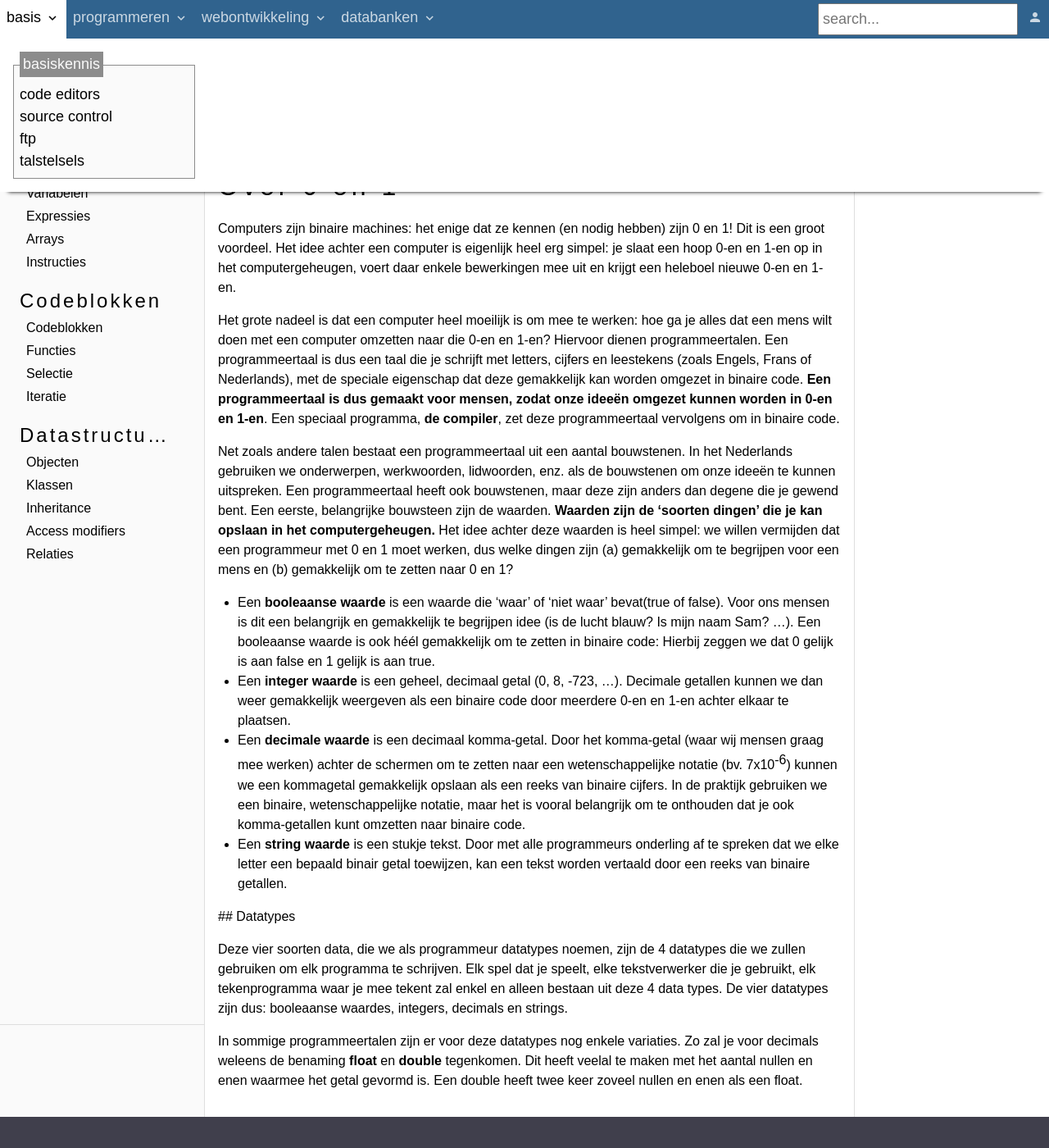
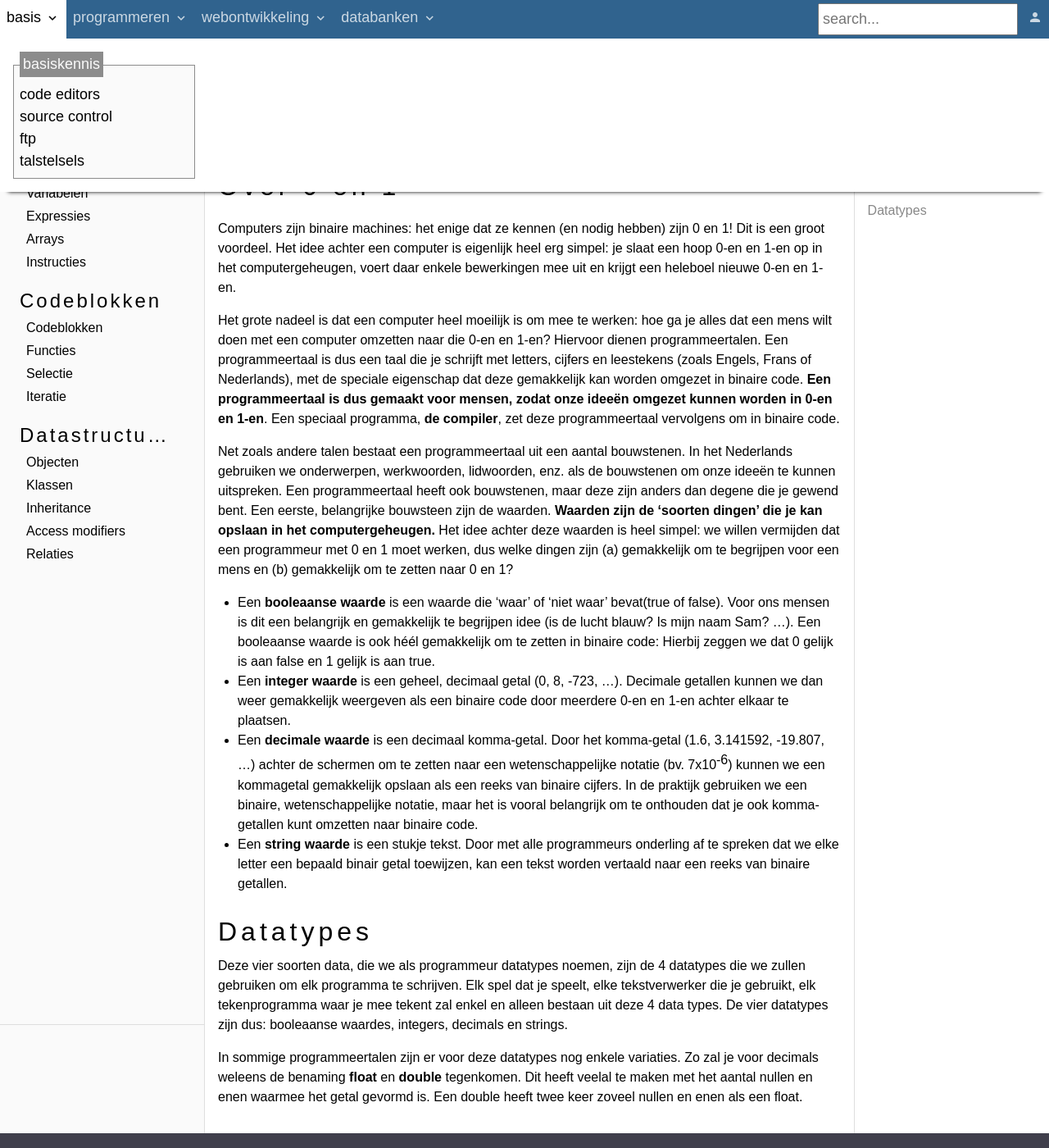
Before and after one commit to T-INFORMATICA/t-informatica.github.io, a Jekyll site: the page built from _courses/programmeren/instructies/waardes.md, in a window 1280 px wide and 1400 px high. Shown: the whole window at 82% size. Built offline with Jekyll 4.4.1, drawn with Linux system fonts in a browser that asks for light colours; comment, search, counter and statistics services are not loaded.

Commit message:
Update waardes.md

```diff
--- a/_courses/programmeren/instructies/waardes.md
+++ b/_courses/programmeren/instructies/waardes.md
@@ -26,10 +26,10 @@ Net zoals andere talen bestaat een programmeertaal uit een aantal bouwstenen. In
 
  - Een **booleaanse waarde** is een waarde die 'waar' of 'niet waar' bevat(`true` of `false`). Voor ons mensen is dit een belangrijk en gemakkelijk te begrijpen idee (is de lucht blauw? Is mijn naam Sam? ...). Een booleaanse waarde is ook héél gemakkelijk om te zetten in binaire code: Hierbij zeggen we dat 0 gelijk is aan `false` en 1 gelijk is aan `true`.
  - Een **integer waarde** is een geheel, decimaal getal (0, 8, -723, ...). Decimale getallen kunnen we dan weer gemakkelijk weergeven als een binaire code door meerdere `0`-en en `1`-en achter elkaar te plaatsen.
- - Een **decimale waarde** is een decimaal komma-getal. Door het komma-getal (waar wij mensen graag mee werken) achter de schermen om te zetten naar een wetenschappelijke notatie (bv. 7x10<sup>-6</sup>) kunnen we een kommagetal gemakkelijk opslaan als een reeks van binaire cijfers. In de praktijk gebruiken we een binaire, wetenschappelijke notatie, maar het is vooral belangrijk om te onthouden dat je ook komma-getallen kunt omzetten naar binaire code.
- - Een **string waarde** is een stukje tekst. Door met alle programmeurs onderling af te spreken dat we elke letter een bepaald binair getal toewijzen, kan een tekst worden vertaald door een reeks van binaire getallen.
+ - Een **decimale waarde** is een decimaal komma-getal. Door het komma-getal (1.6, 3.141592, -19.807, ...) achter de schermen om te zetten naar een wetenschappelijke notatie (bv. 7x10<sup>-6</sup>) kunnen we een kommagetal gemakkelijk opslaan als een reeks van binaire cijfers. In de praktijk gebruiken we een binaire, wetenschappelijke notatie, maar het is vooral belangrijk om te onthouden dat je ook komma-getallen kunt omzetten naar binaire code.
+ - Een **string waarde** is een stukje tekst. Door met alle programmeurs onderling af te spreken dat we elke letter een bepaald binair getal toewijzen, kan een tekst worden vertaald naar een reeks van binaire getallen.
 
- ## Datatypes
+## Datatypes
 
 Deze vier soorten data, die we als programmeur datatypes noemen, zijn de 4 datatypes die we zullen gebruiken om elk programma te schrijven. Elk spel dat je speelt, elke tekstverwerker die je gebruikt, elk tekenprogramma waar je mee tekent zal enkel en alleen bestaan uit deze 4 data types. De vier datatypes zijn dus: booleaanse waardes, integers, decimals en strings.
 
```
